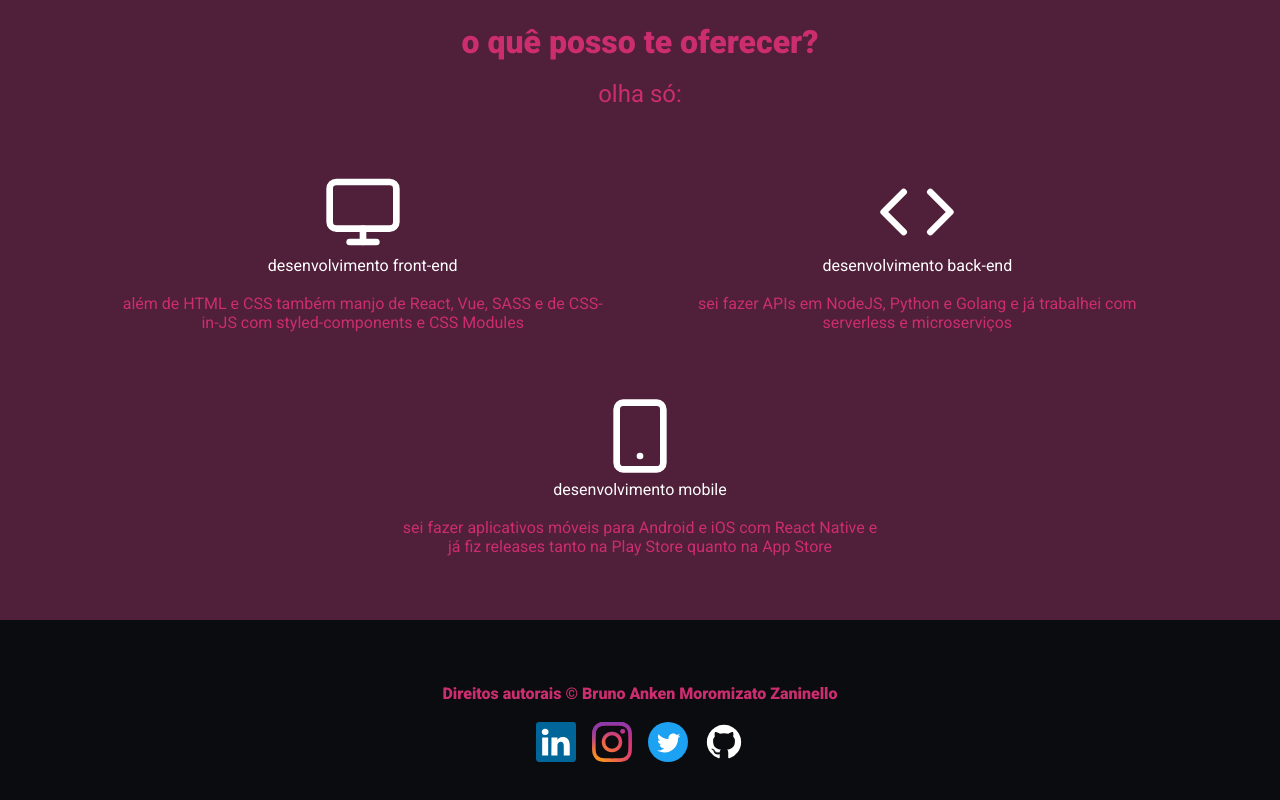
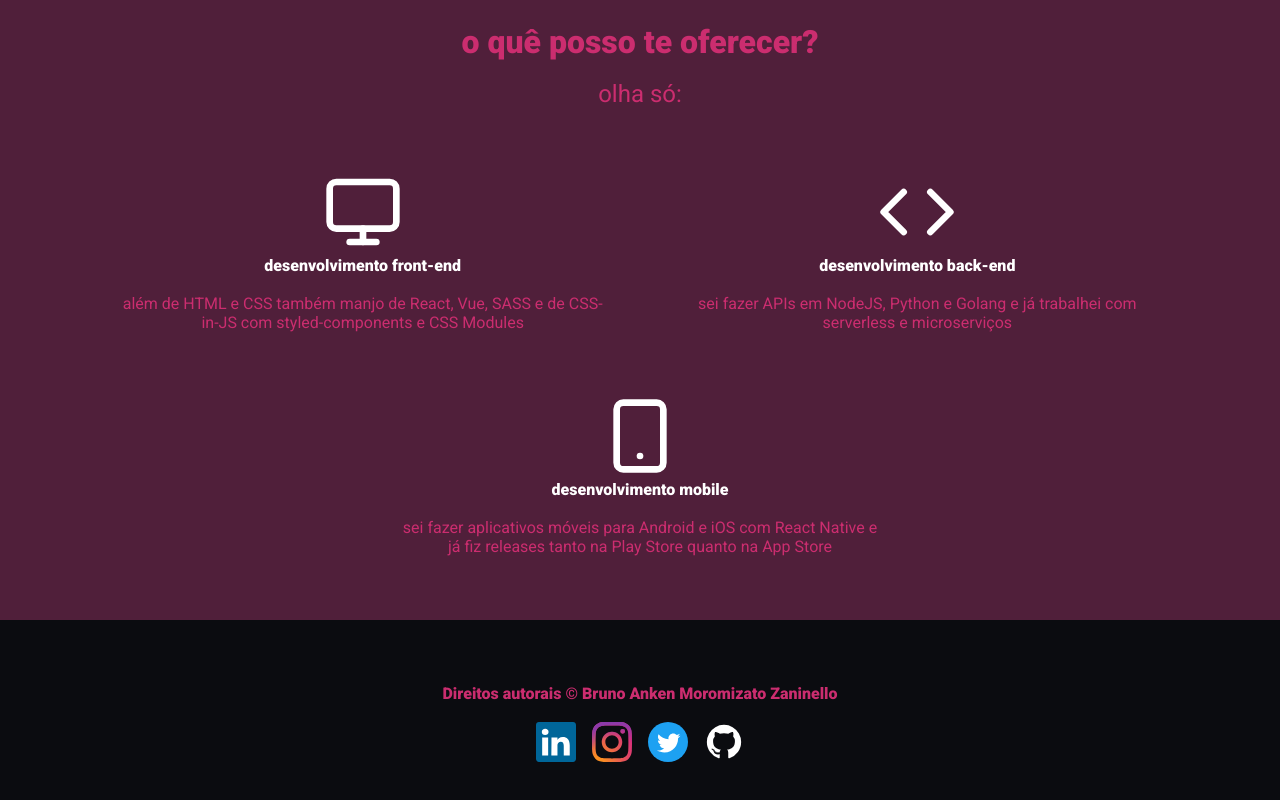
Before and after one commit to brunoanken/anken.dev, a Next.js app: page / in a window 1280 px wide. Shown: the part 713-1513 px from the top of the page. Built offline with nearby package versions, Linux system fonts and the light colour scheme.

Commit message:
:lipstick: Make bold each title below the icons in the second section of the home page.

```diff
--- a/pages/index.js
+++ b/pages/index.js
@@ -53,7 +53,7 @@ export default function Home() {
 
             <Section imgSrc="/icons/monitor-white.svg">
               <p className="color-white1">
-                desenvolvimento front-end
+                <strong>desenvolvimento front-end</strong>
               </p>
               <br />
               <p>
@@ -64,7 +64,7 @@ export default function Home() {
 
             <Section imgSrc="/icons/code-white.svg">
               <p className="color-white1">
-                desenvolvimento back-end
+                <strong>desenvolvimento back-end</strong>
               </p>
               <br />
               <p>
@@ -75,7 +75,7 @@ export default function Home() {
 
             <Section imgSrc="/icons/smartphone-white.svg">
               <p className="color-white1">
-                desenvolvimento mobile
+                <strong>desenvolvimento mobile</strong>
               </p>
               <br />
               <p>
```
